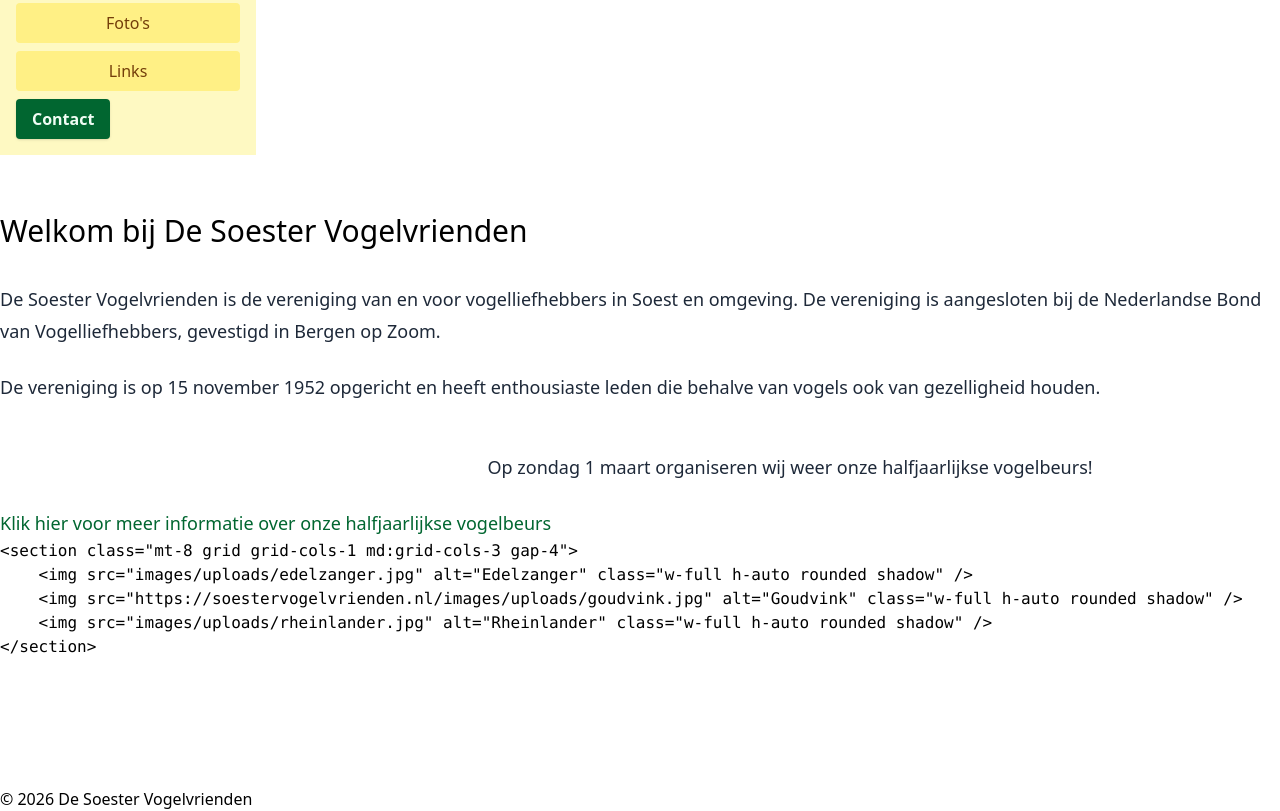
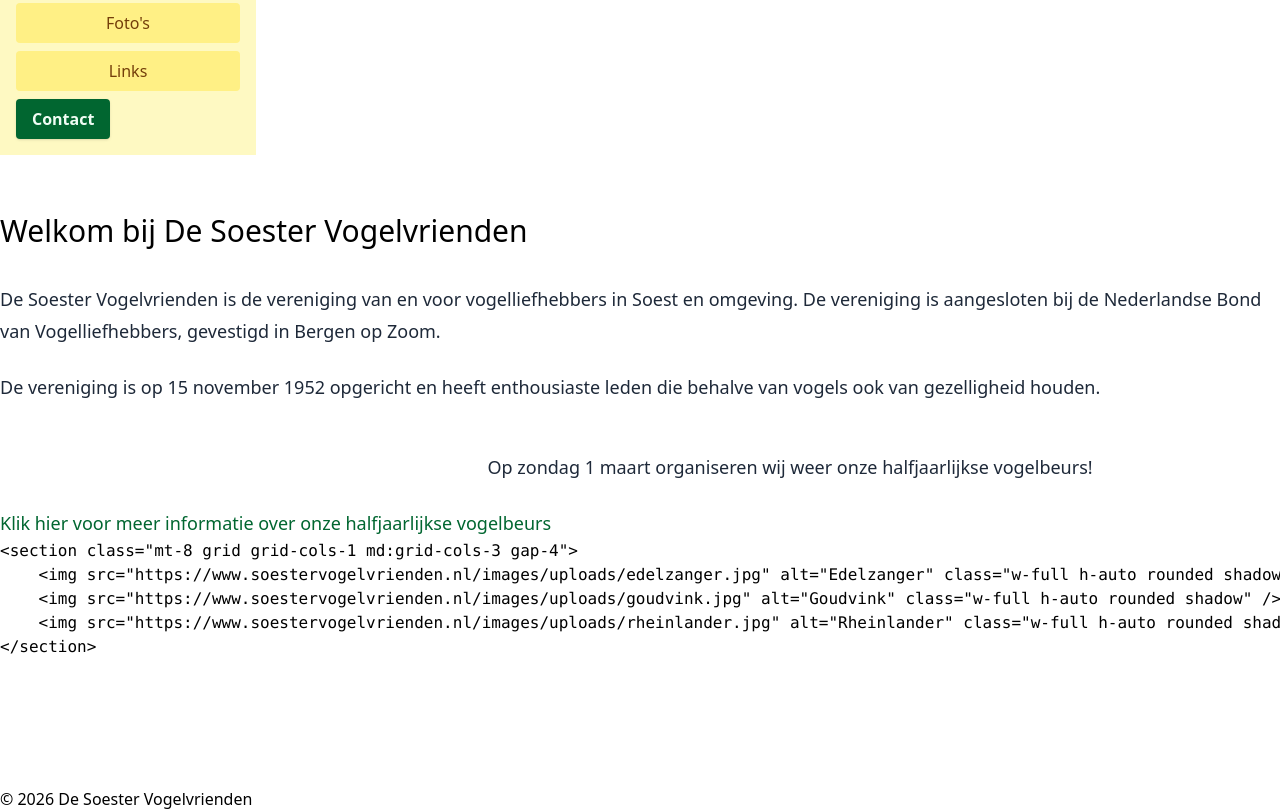
Before and after one commit to Soester-Vogelvrienden/SVV-website, an Eleventy site: page src/pages/index.md in a window 1280 px wide. Shown: the part 741-1552 px from the top of the page. Built offline with nearby package versions, Linux system fonts and the light colour scheme; Eleventy itself is replaced by a stand-in of ours; code samples lack their colours; files that its build step writes are made by us from their sources.

Commit message:
Update Pagina's “index”

````diff
--- a/src/pages/index.md
+++ b/src/pages/index.md
@@ -29,9 +29,9 @@ layout: page.njk
 
 ```
 <section class="mt-8 grid grid-cols-1 md:grid-cols-3 gap-4">
-	<img src="images/uploads/edelzanger.jpg" alt="Edelzanger" class="w-full h-auto rounded shadow" />
-	<img src="https://soestervogelvrienden.nl/images/uploads/goudvink.jpg" alt="Goudvink" class="w-full h-auto rounded shadow" />
-	<img src="images/uploads/rheinlander.jpg" alt="Rheinlander" class="w-full h-auto rounded shadow" />
+	<img src="https://www.soestervogelvrienden.nl/images/uploads/edelzanger.jpg" alt="Edelzanger" class="w-full h-auto rounded shadow" />
+	<img src="https://www.soestervogelvrienden.nl/images/uploads/goudvink.jpg" alt="Goudvink" class="w-full h-auto rounded shadow" />
+	<img src="https://www.soestervogelvrienden.nl/images/uploads/rheinlander.jpg" alt="Rheinlander" class="w-full h-auto rounded shadow" />
 </section>
 ```
 
````
